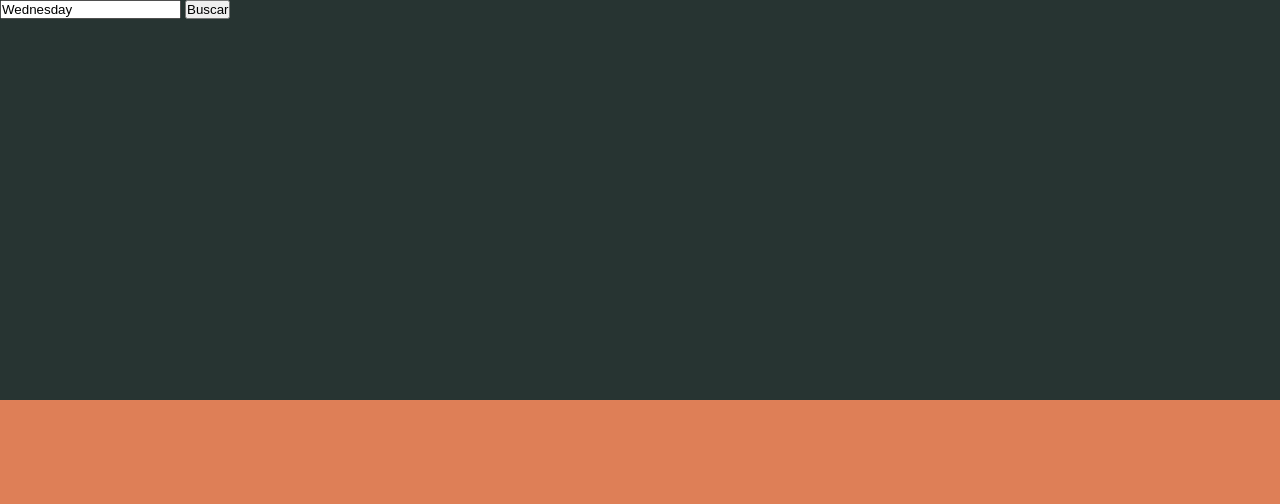
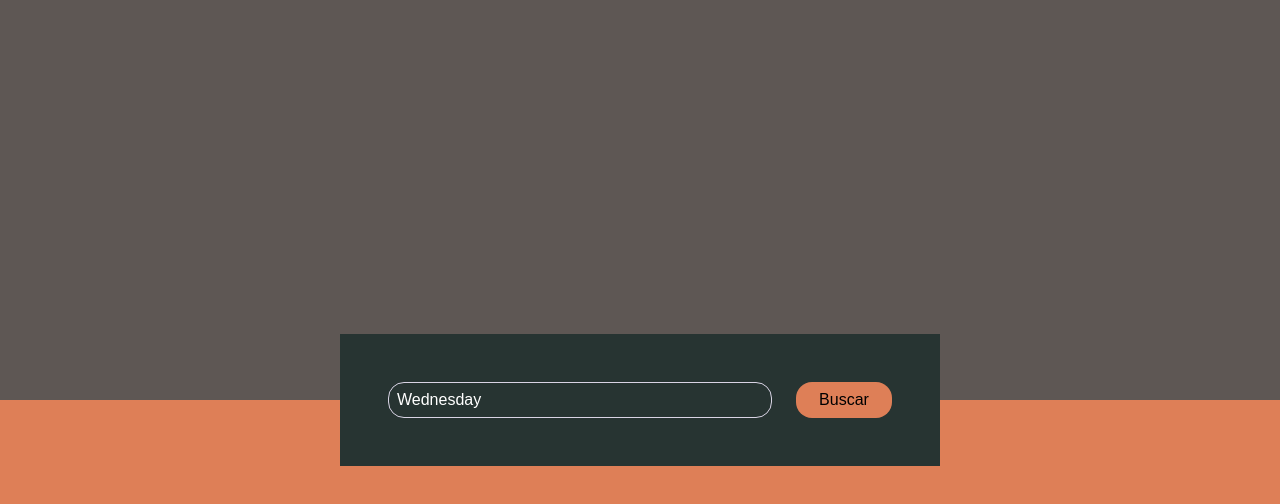
Before and after one commit to ErwinAdriel/movie-api, a plain HTML site: page index.html in a window 1280 px wide. Drawn offline with Linux system fonts and the light colour scheme.

Commit message:
Estilo al contenedor

```diff
--- a/style.css
+++ b/style.css
@@ -6,9 +6,46 @@
 
 body{
     height: 100vh;
-    background:linear-gradient(#273432 50%, #DE7F57 50%);
+    background:linear-gradient(#5E5754 50%, #DE7F57 50%);
 }
 
 .container{
+    background-color: #273432;
+    width: 90vw;
+    max-width: 37.5em;
+    padding: 3em;
+    position: absolute;
+    transform: translate(-50%, -50%);
+    top: 50%;
+    left: 50%;
+}
+
+.container-search{
+    display:grid;
+    grid-template-columns: 8fr 2fr;
+    gap: 1.5em;
 
 }
+
+.container-search input, .container-search button{
+    font-size: 1em;
+    outline: none;
+    border-radius: 1em;
+}
+
+.container-search input{
+    background-color: transparent;
+    color: #fff;
+    border: 1px solid #D9D4E5;
+    padding: 0.5em;
+}
+
+.container-search input:focus{
+    border: 1px solid #fff;
+}
+
+.container-search button{
+    background-color: #DE7F57;
+    border: 0;
+    cursor: pointer;
+}
```
